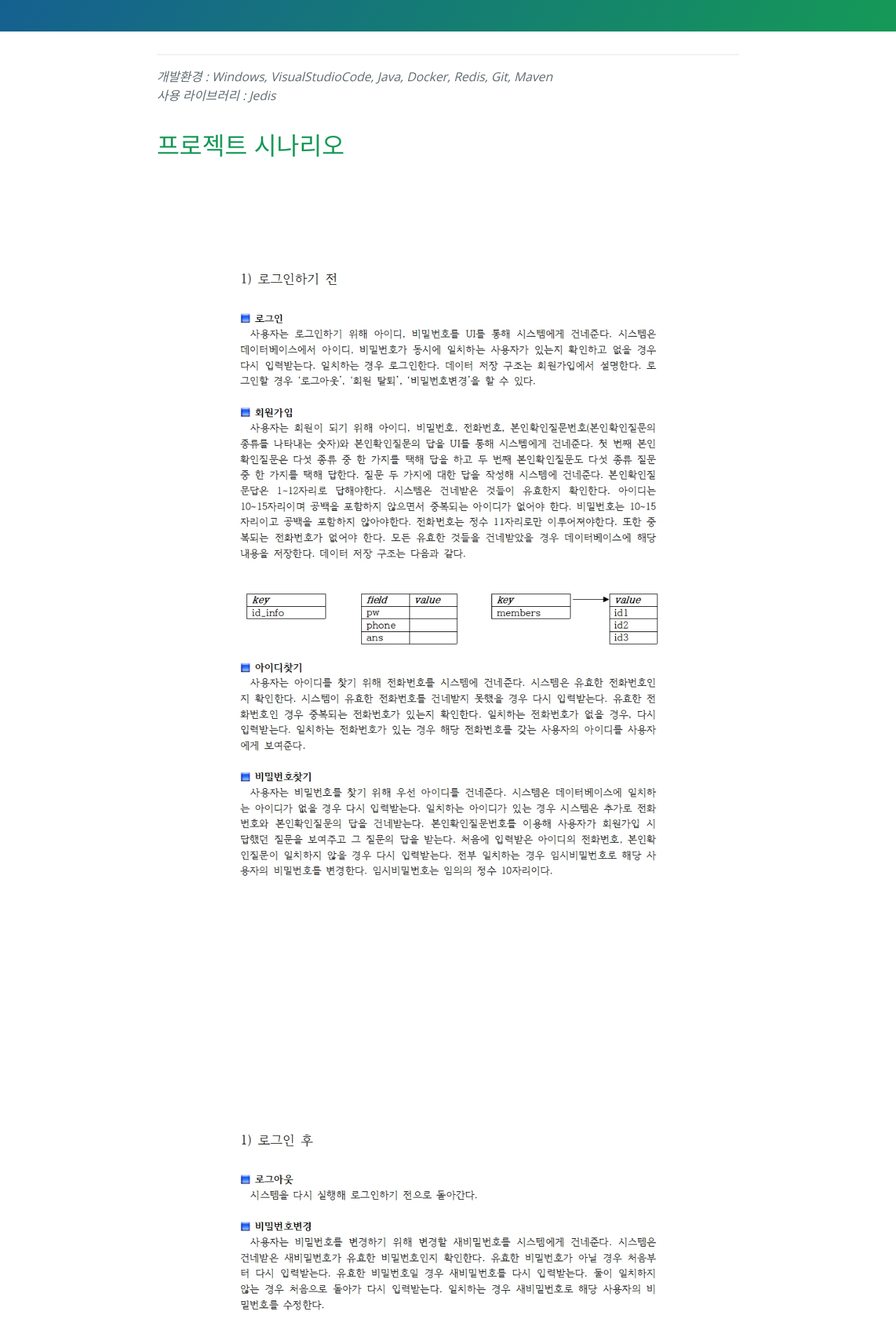
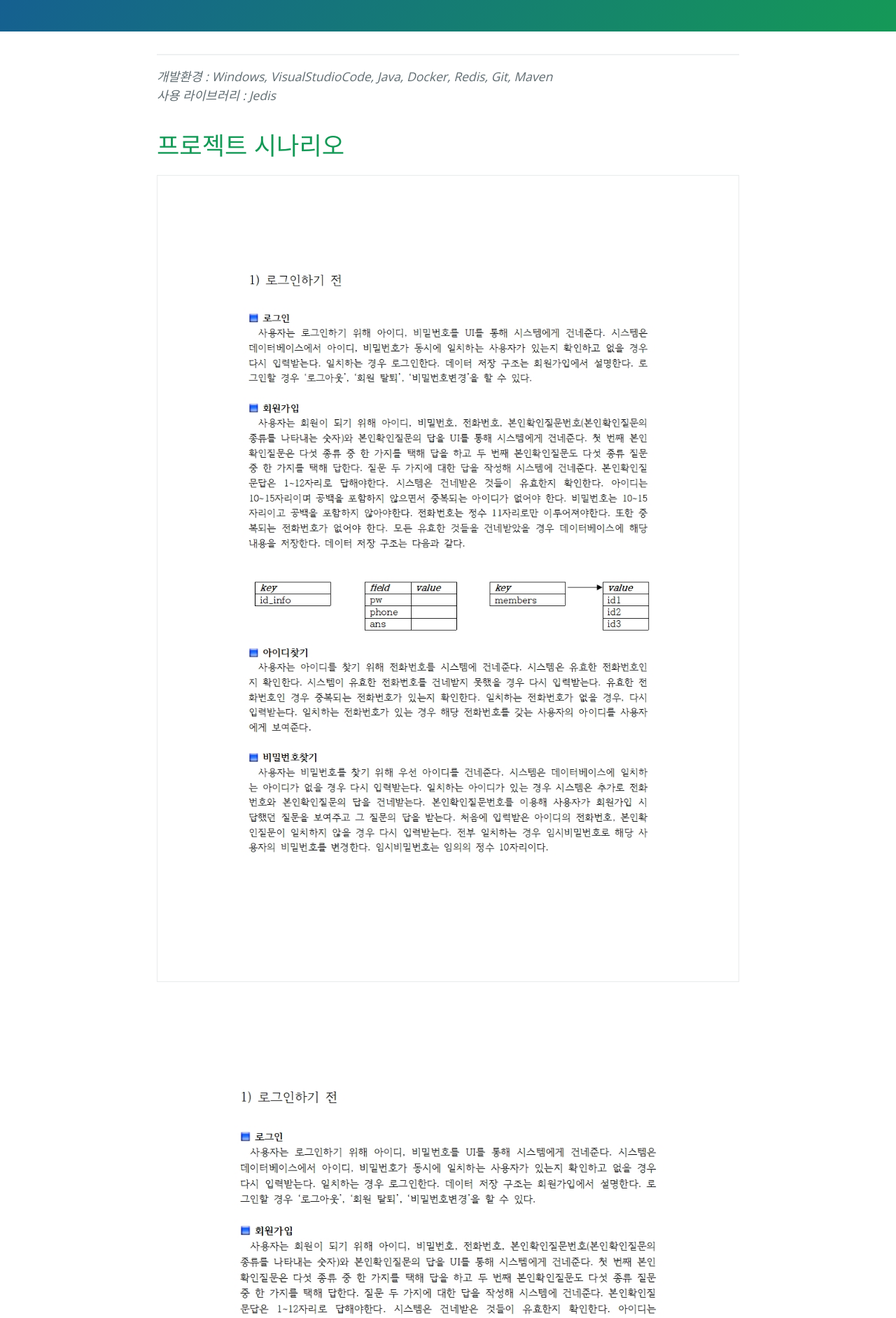
Before and after one commit to tiktaalik7/tiktaalik7.github.io, a Jekyll site: the page built from project-001-Login_Service.md, in a window 1280 px wide. Shown: the part 350-2233 px from the top of the page at 70% size. Built offline with Jekyll 4.4.1, drawn with Linux system fonts in a browser that asks for light colours.

Commit message:
write login service project

```diff
--- a/project-001-Login_Service.md
+++ b/project-001-Login_Service.md
@@ -10,6 +10,11 @@ _개발환경 : Windows, VisualStudioCode, Java, Docker, Redis, Git, Maven_
 _사용 라이브러리 : Jedis_
 
 # 프로젝트 시나리오
+<table><tr><td>
+<img src = "./imgs/project-001-img1.jpg" />
+</td></tr></table>
+
+
 ![시나리오1](./imgs/project-001-img1.jpg)
 
 ![시나리오2](./imgs/project-001-img2.jpg)
```
